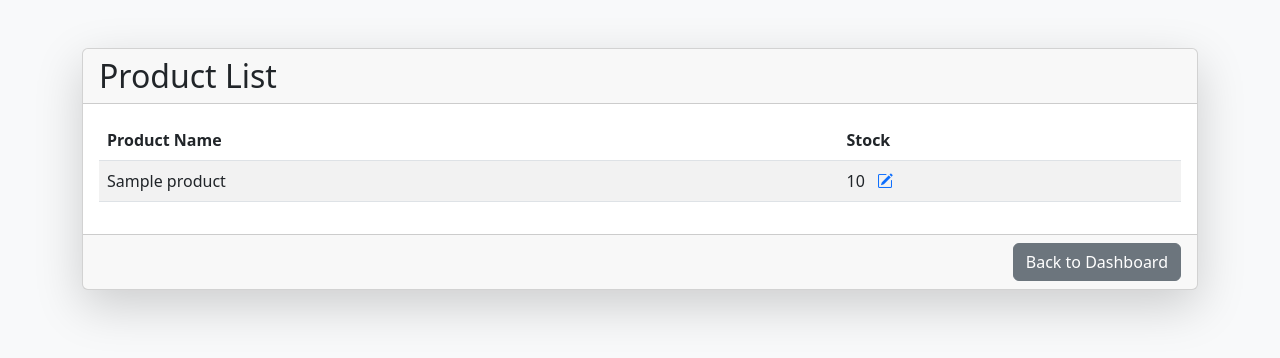
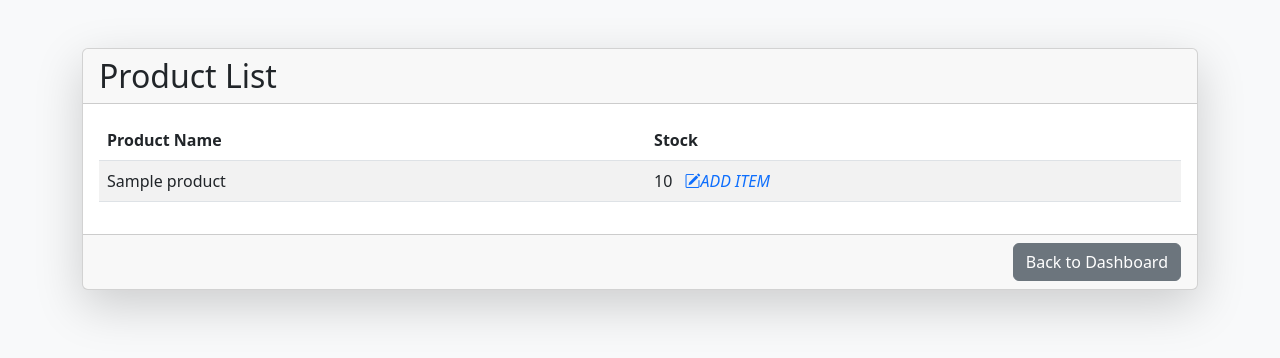
Before and after one commit to lk18tu/COSC4P02_inventory, a Django app: page /updateStock/products/ in a window 1280 px wide. Shown: the top 358 px of the page. Run offline with Django 5.2, Linux system fonts and the light colour scheme; a user stored in the database is signed in; tables that the repository leaves empty hold one stand-in row (values such as "Sample post").

Commit message:
navbar update hover color

```diff
--- a/src/inventory_track/templates/base.html
+++ b/src/inventory_track/templates/base.html
@@ -29,7 +29,7 @@
         }
 
         .navbar a:hover {
-            background-color: #333333;
+            background-color: #757575;
             color: black;
         }
 
--- a/src/inventory_track/updateStock/templates/updateStock/product_list.html
+++ b/src/inventory_track/updateStock/templates/updateStock/product_list.html
@@ -31,7 +31,7 @@
                   <td>
                     {{ product.stock }}
                     <a href="{% url 'updateStock:update_stock' product.pk %}" class="ms-2 text-decoration-none">
-                      <i class="bi bi-pencil-square"></i>
+                      <i class="bi bi-pencil-square">ADD ITEM</i>
                     </a>
                   </td>
                 </tr>
```
